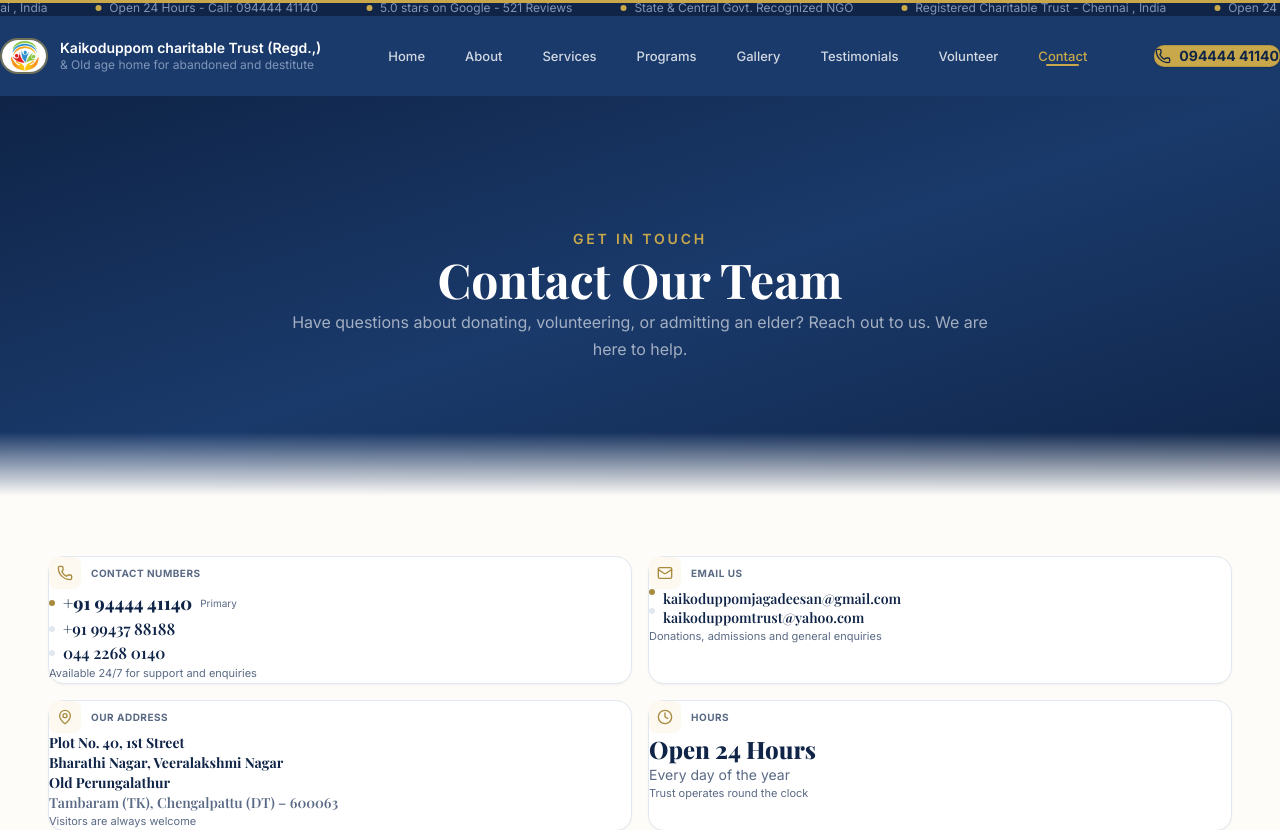
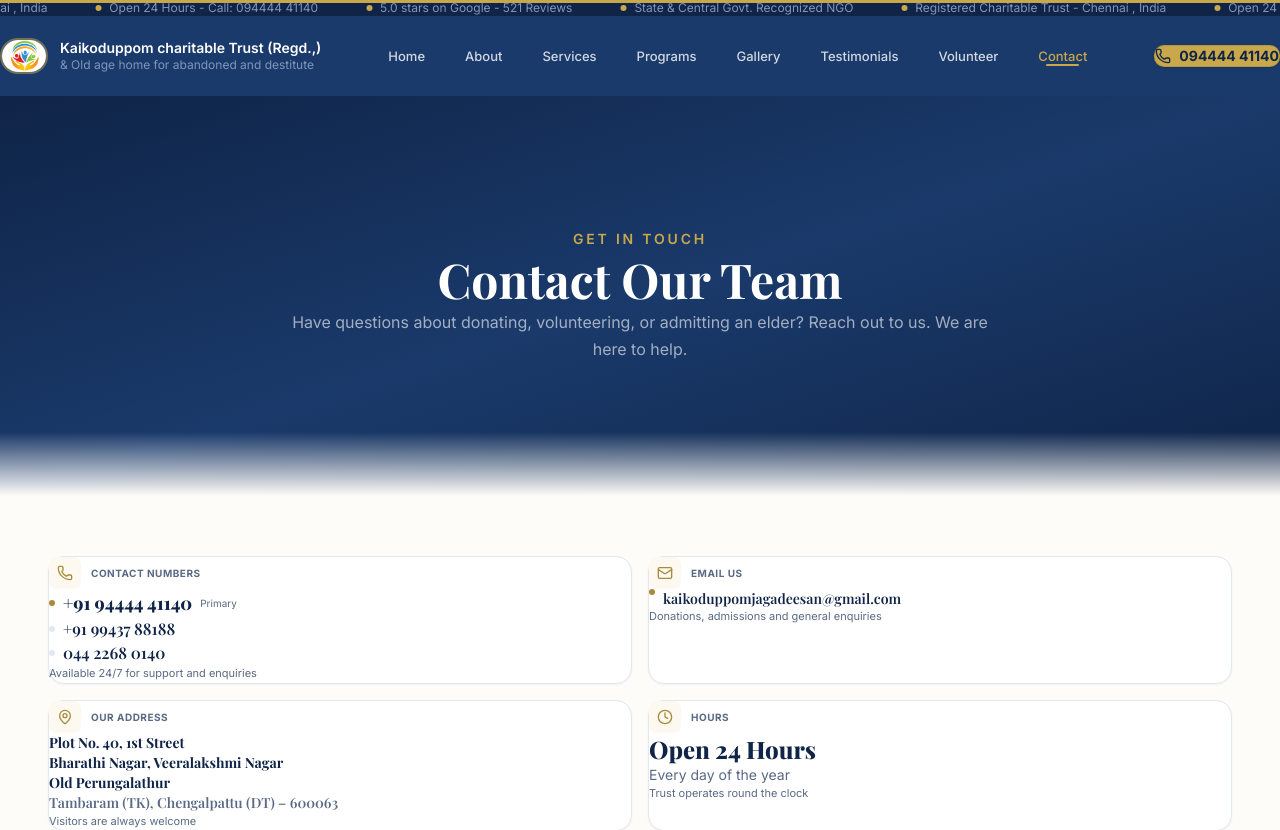
Before and after one commit to jayashriiSH/Kaikoduppom_Old_Age_Home-Charitable_Trust, a React (Vite) app: page /contact in a window 1280 px wide. Shown: the top 830 px of the page. Built offline with nearby package versions, Linux system fonts and the light colour scheme; a web font is replaced by a local one.

Commit message:
email update

```diff
--- a/src/pages/Contact.jsx
+++ b/src/pages/Contact.jsx
@@ -151,12 +151,7 @@
                     kaikoduppomjagadeesan@gmail.com
                   </span>
                 </a>
-                <a href="mailto:kaikoduppomtrust@yahoo.com" className="flex items-start gap-2 group">
-                  <span className="w-1.5 h-1.5 rounded-full bg-border flex-shrink-0 mt-1.5" />
-                  <span className="text-navy-dark font-semibold text-sm font-playfair group-hover:text-gold-dark transition-colors break-all leading-snug">
-                    kaikoduppomtrust@yahoo.com
-                  </span>
-                </a>
+
               </div>
               <p className="text-[11px] text-text-muted">Donations, admissions and general enquiries</p>
             </div>
```
